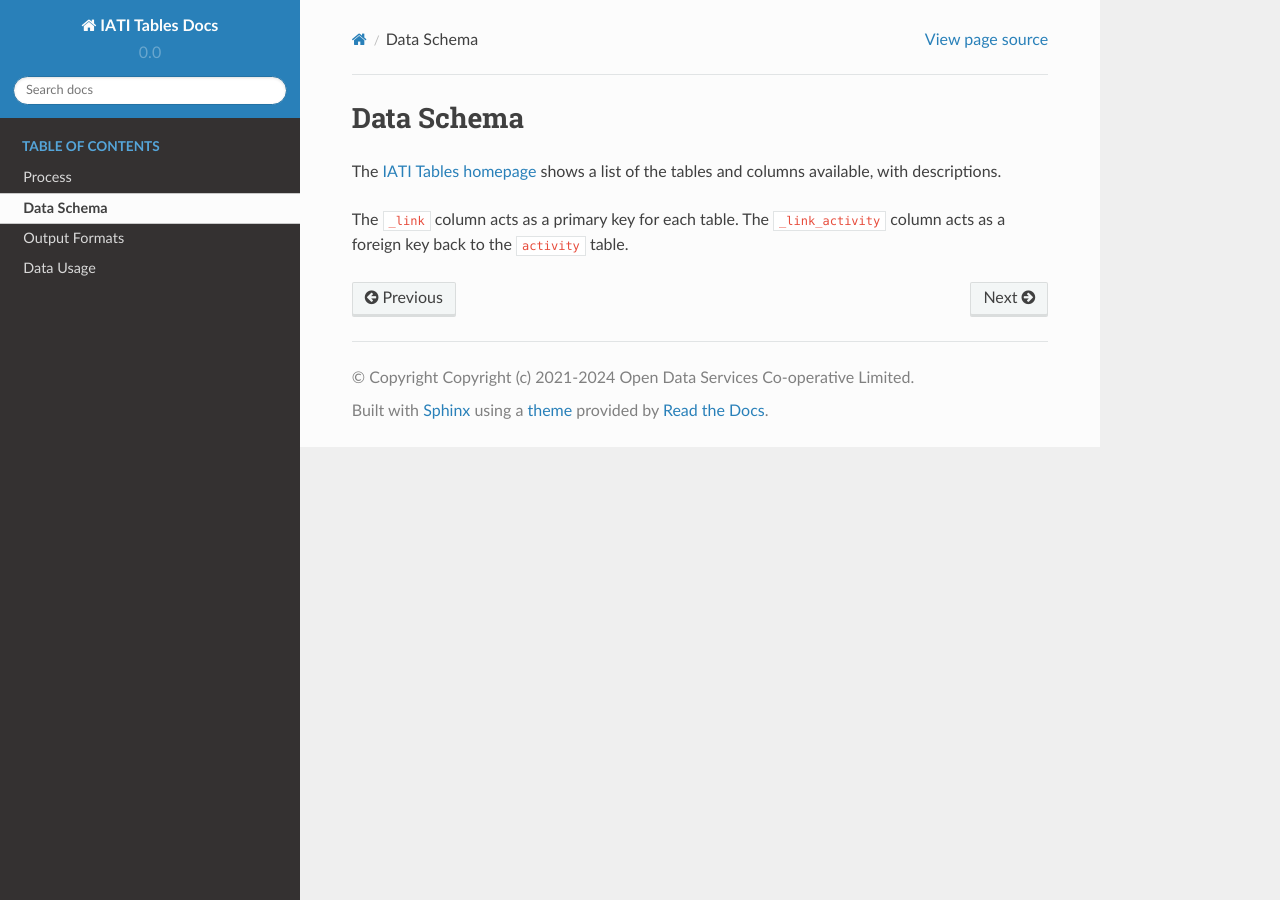
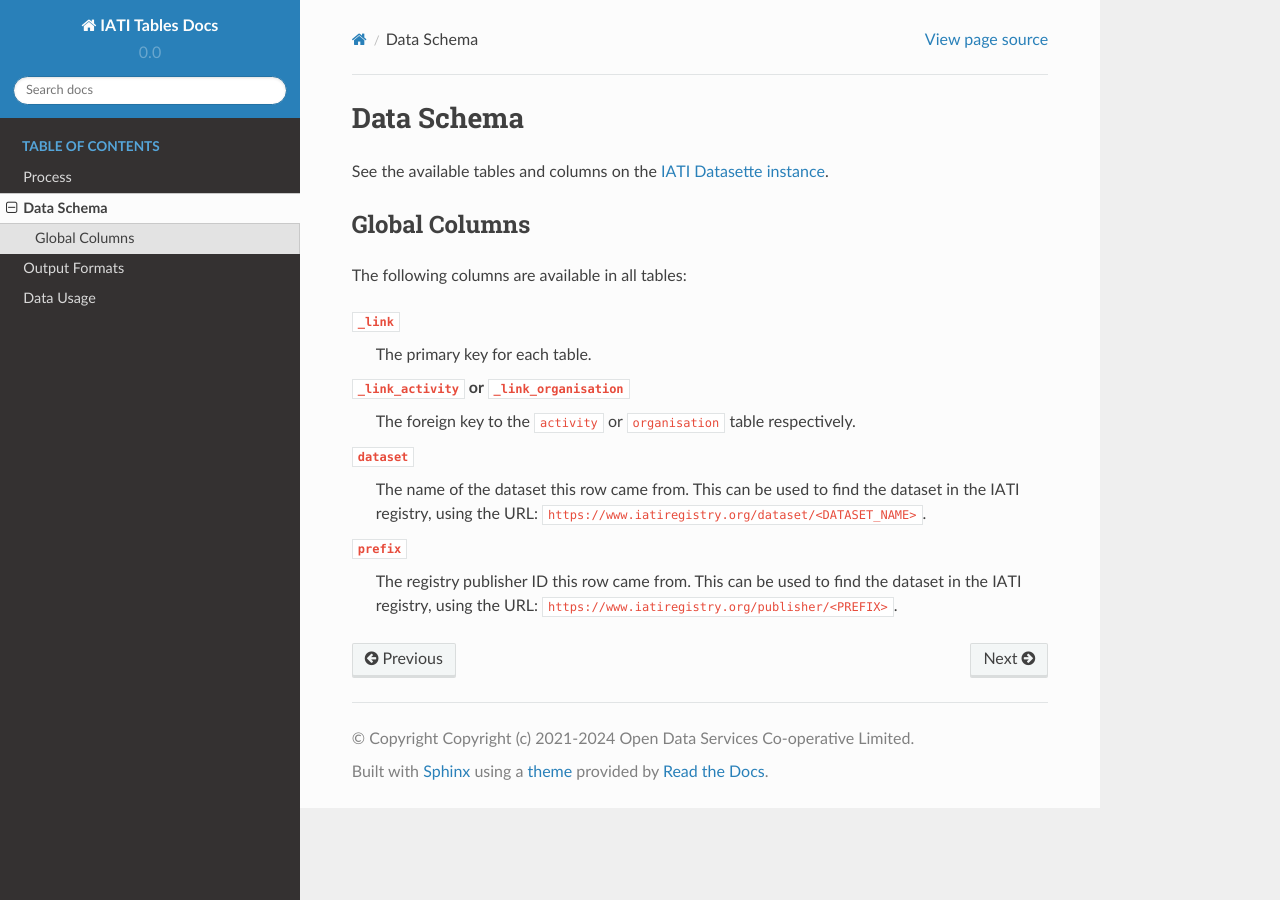
Before and after one commit to codeforIATI/iati-tables, a Sphinx documentation site: the page built from docs/schema.rst, in a window 1280 px wide. Built offline with Sphinx 7.4.7 and the Read the Docs theme 2.0.0, drawn with Linux system fonts in a browser that asks for light colours.

Commit message:
Expand documentation on available columns

```diff
--- a/docs/schema.rst
+++ b/docs/schema.rst
@@ -2,6 +2,18 @@
 Data Schema
 ===========
 
-The `IATI Tables homepage <https://iati-tables.codeforiati.org/>`_ shows a list of the tables and columns available, with descriptions.
+See the available tables and columns on the `IATI Datasette instance <https://datasette.codeforiati.org/iati>`_.
 
-The :code:`_link` column acts as a primary key for each table. The :code:`_link_activity` column acts as a foreign key back to the :code:`activity` table.
+Global Columns
+--------------
+
+The following columns are available in all tables:
+
+:code:`_link`
+  The primary key for each table.
+:code:`_link_activity` or :code:`_link_organisation`
+  The foreign key to the :code:`activity` or :code:`organisation` table respectively.
+:code:`dataset`
+  The name of the dataset this row came from. This can be used to find the dataset in the IATI registry, using the URL: :code:`https://www.iatiregistry.org/dataset/<DATASET_NAME>`.
+:code:`prefix`
+  The registry publisher ID this row came from. This can be used to find the dataset in the IATI registry, using the URL: :code:`https://www.iatiregistry.org/publisher/<PREFIX>`.
```
